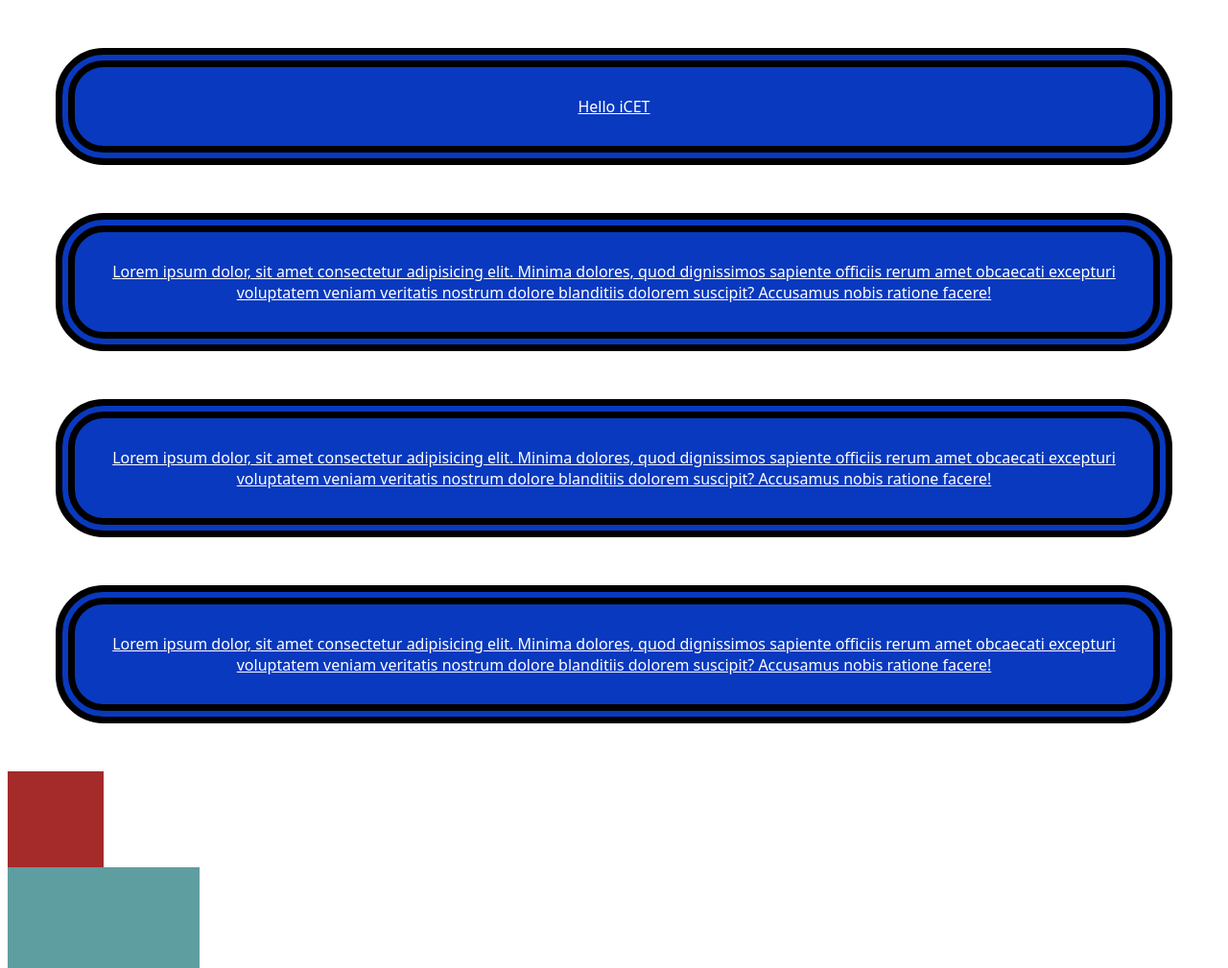
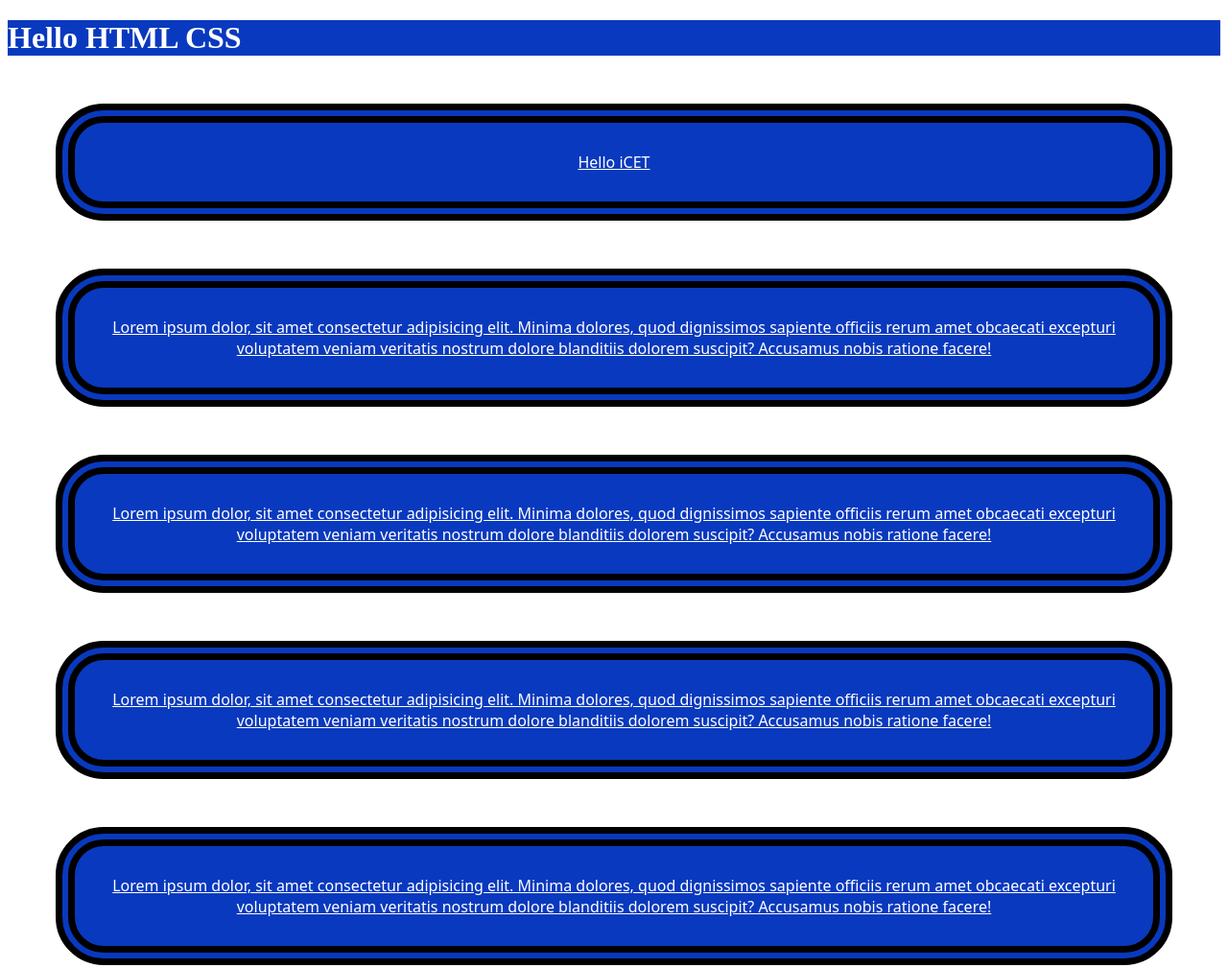
Before and after one commit to icet-sharadha/2025-05-16-116-117, a plain HTML site: page index.html in a window 1280 px wide. Shown: the top 1009 px of the page at 96% size. Drawn offline with Linux system fonts and the light colour scheme; a web font is replaced by a local one.

Commit message:
pseudo classes

```diff
--- a/index.html
+++ b/index.html
@@ -9,6 +9,9 @@
 </head>
 
 <body>
+
+    <h1>Hello HTML CSS</h1>
+
     <p>Hello iCET</p>
 
     <p>Lorem ipsum dolor, sit amet consectetur adipisicing elit. Minima dolores, quod dignissimos sapiente officiis
--- a/style.css
+++ b/style.css
@@ -15,7 +15,7 @@ p {
     padding: 30px;
 }
 
-.box1 {
+/* .box1 {
     background-color: brown;
     width: 100px;
     height: 100px;
@@ -27,4 +27,16 @@ p {
     height: 200px;
     position: sticky;
     top: 10px;
+} */
+
+
+h1 {
+    background-color: #0939be;
+    color: white;
 }
+
+h1:hover {
+    background-color: brown;
+    color: white;
+    text-align: center;
+}
```
